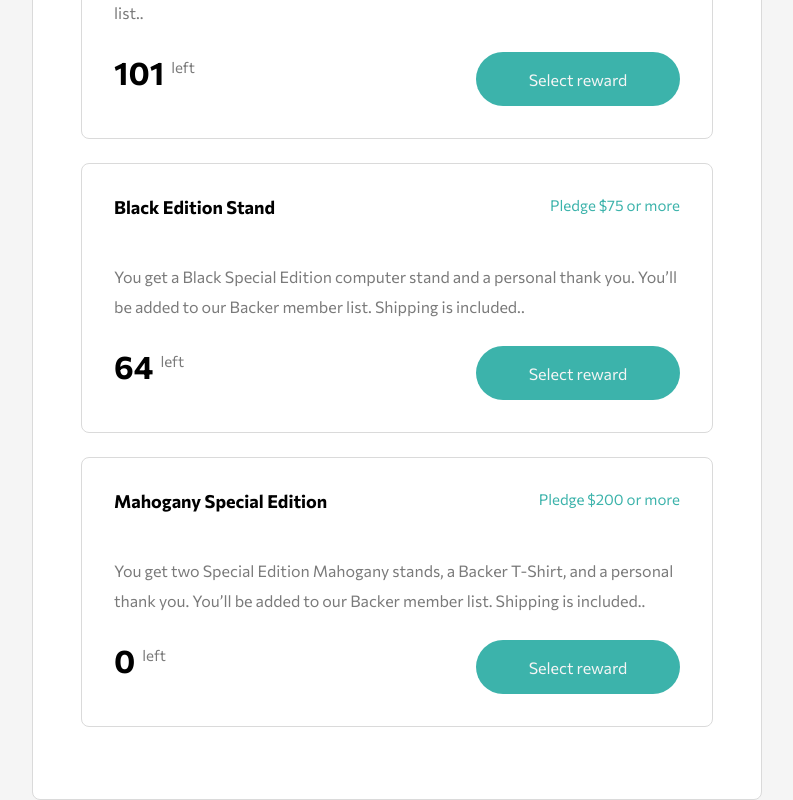
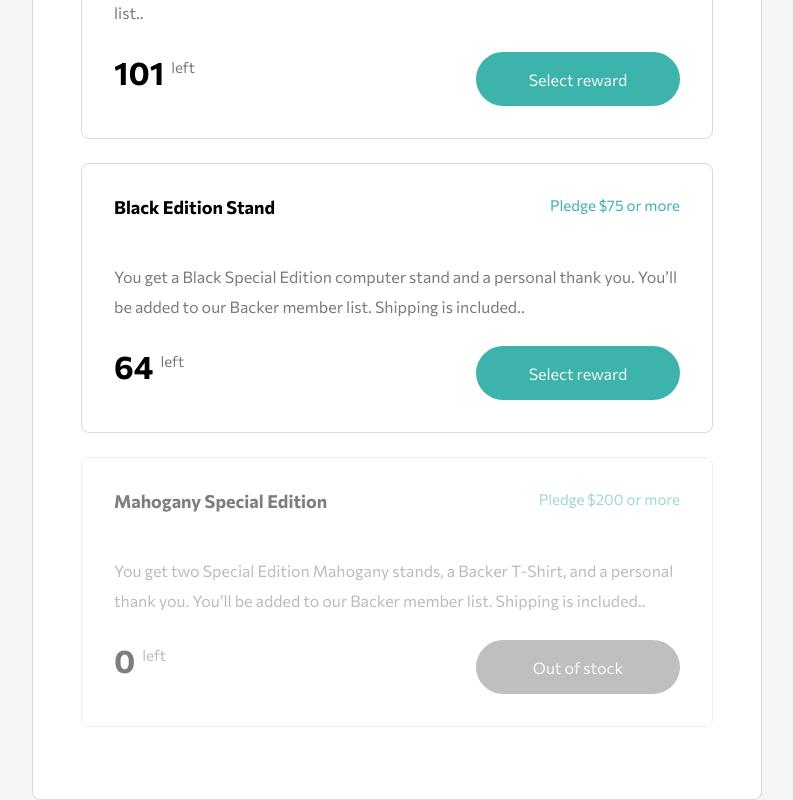
Before and after one commit to dulovici/crowdfunding_product, a React (Create React App) app: page / in a window 1280 px wide. Shown: the part 1437-2237 px from the top of the page, without its empty margins (243-1036 px from the left). Built offline with nearby package versions, Linux system fonts and the light colour scheme.

Commit message:
out of stock card / fix

```diff
--- a/src/Components/ProductCard/ProductCard.jsx
+++ b/src/Components/ProductCard/ProductCard.jsx
@@ -5,7 +5,7 @@ function ProductCard(props) {
   const { data, setActiveCard, setMainModalIsUp } = props;
 
   return (
-    <div className="Product-Card">
+    <div className={`Product-Card ${!data.inStock? 'out' : '' }`}>
       <div className="card-head">
         <h3>{data.name}</h3>
         <p>{`Pledge $${data.minPlage} or more`}</p>
@@ -18,12 +18,13 @@ function ProductCard(props) {
         </div>
         <div
           className="select-r"
-          onClick={() => {
+          onClick={
+            data.inStock ?() => {
             setActiveCard(data);
             setMainModalIsUp(true);
-          }}
+          } : null}
         >
-          Select reward
+          {data.inStock ? 'Select reward' : 'Out of stock'}
         </div>
       </div>
     </div>
--- a/src/Components/ProductCard/productCard.scss
+++ b/src/Components/ProductCard/productCard.scss
@@ -66,6 +66,19 @@
 
 }
 
+.out {
+    .card-bot {
+        .select-r {
+            background-color: #808080;
+        }
+
+        .select-r:hover {
+            background-color:#808080;
+            cursor: default;
+        }
+    }
+}
+
 
 
 @media(max-width: 560px) {
```
